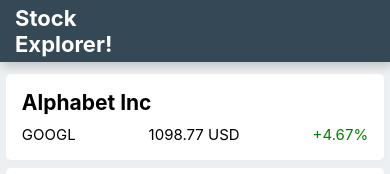
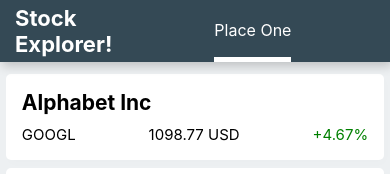
Before and after one commit to Amoroth/react-stock-explorer, a React (Create React App) app: page / in a window 390 px wide. Shown: the top 174 px of the page. Built offline with nearby package versions, Linux system fonts and the light colour scheme.

Commit message:
Header.js removed emotion

```diff
--- a/src/Header/Header.js
+++ b/src/Header/Header.js
@@ -1,65 +1,21 @@
 import React from 'react'
-import { css } from 'emotion'
+
+import styles from './Header.module.css'
 
 /* eslint-disable jsx-a11y/anchor-is-valid */
 
 const header = (props) => {
   return (
-    <nav className={style}>
+    <nav className={styles['container']}>
       <div>
-        <h6>Stock Explorer!</h6>
+        <h6 className={styles['brand']}>Stock Explorer!</h6>
       </div>
-      <div className={navStyle}>
-        <a href="#" className={navStyleActive}>Place One</a>
+      <div className={styles['nav-links']}>
+        <a href="#" className={styles['nav-link-active']}>Place One</a>
         <a href="#">Place Two</a>
       </div>
     </nav>
   )
 }
 
-const style = css({
-  alignItems: 'center',
-  // backgroundColor: '#2f2f2f',
-  backgroundColor: '#344955',
-  boxShadow: '2px 4px 10px rgba(0,0,0,.2)',
-  display: 'flex',
-  height: 62,
-  justifyContent: 'space-between',
-  position: 'fixed',
-  top: 0,
-  width: '100%',
-  'h6': {
-    color: '#fff',
-    fontSize: 22,
-    margin: '0 15px'
-  },
-})
-
-const navStyle = css({
-  height: '100%',
-  margin: '0 15px',
-  'a': {
-    color: '#fff',
-    display: 'inline-block',
-    height: '100%',
-    lineHeight: '60px',
-    marginLeft: 15,
-    position: 'relative',
-    textDecoration: 'none'
-  },
-  'a:hover': {
-    color: '#ddd'
-  },
-  '@media screen and (max-width: 640px)': {
-    visibility: 'hidden',
-  }
-})
-
-const navStyleActive = css({
-  borderBottom: '5px solid #fff',
-  '&:hover': {
-    borderBottom: '5px solid #ddd'
-  }
-})
-
 export default header
--- /dev/null
+++ b/src/Header/Header.module.css
@@ -0,0 +1,49 @@
+.container {
+  align-items: center;
+  background-color: #344955;
+  box-shadow: 2px 4px 10px rgba(0,0,0,.2);
+  display: flex;
+  height: 62px;
+  justify-content: space-between;
+  position: fixed;
+  top: 0;
+  width: 100%;
+}
+
+.brand {
+  color: #fff;
+  font-size: 22px;
+  margin: 0 15px;
+}
+
+.nav-links {
+  height: 100%;
+  margin: 0 15px;
+}
+
+.nav-links a {
+  color: #fff;
+  display: inline-block;
+  height: 100%;
+  line-height: 60px;
+  margin-left: 15px;
+  position: relative;
+  text-decoration: none;
+}
+
+.nav-links a:hover {
+  color: #ddd;
+}
+
+.nav-link-active {
+  border-bottom: 5px solid #fff;
+}
+.nav-link-active:hover {
+  border-bottom: 5px solid #ddd;
+}
+
+@media screen and (max-width: 620px) {
+  .nav-links {
+    visibility: 'hidden';
+  }
+}
```
